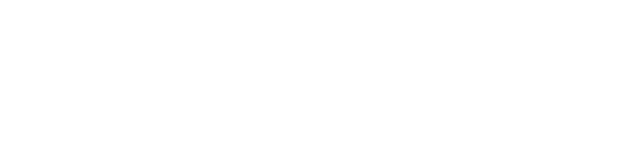
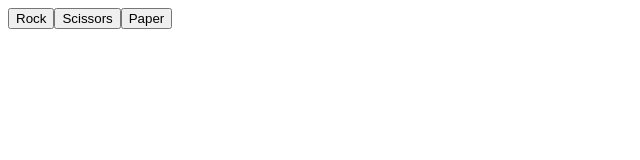
Before and after one commit to ShaunVandermey/Paper-Scissors-Rock, a plain HTML site: page index.html in a window 1280 px wide. Shown: the whole page, without its empty margins (0-640 px from the left). Drawn offline with Linux system fonts and the light colour scheme.

Commit message:
Update game to use UI instead of dev console.

```diff
--- a/code.js
+++ b/code.js
@@ -18,17 +18,55 @@ function getComputerChoice(){
 }
 var playerScore = 0;
 var computerScore = 0;
-function playGame(){
-    alert("Let's play 5 games of Paper, Scissors, Rock!");
-    playerScore = 0;
-    computerScore = 0;
-    for(let i = 0; i < 5; i++){
-        let playerChoice = prompt("Please enter Rock, Paper, or Scissors").toLowerCase();
-        alert(compareChoices(playerChoice, getComputerChoice()));
-        alert("The current score is: Player " + playerScore + ", Computer " + computerScore);
-    }
-    alert("The final score is: Player " + playerScore + ", Computer " + computerScore);
+//setup buttons
+let container = document.querySelector(".container");
+
+let rockButton = document.createElement("button");
+rockButton.classList.add("content");
+rockButton.textContent = "Rock";
+rockButton.addEventListener("click", chooseRock);
+container.appendChild(rockButton);
+
+
+let scissorsButton = document.createElement("button");
+scissorsButton.classList.add("content");
+scissorsButton.textContent = "Scissors";
+scissorsButton.addEventListener("click", chooseScissors);
+container.appendChild(scissorsButton);
+
+
+let paperButton = document.createElement("button");
+paperButton.classList.add("content");
+paperButton.textContent = "Paper";
+paperButton.addEventListener("click", choosePaper);
+container.appendChild(paperButton);
+
+let resultDiv = document.createElement("div");
+resultDiv.classList.add("content");
+container.appendChild(resultDiv);
+
+let scoreDiv = document.createElement("div");
+scoreDiv.classList.add("content");
+container.appendChild(scoreDiv);
+
+
+function playGame(choice){
+        //let playerChoice = prompt("Please enter Rock, Paper, or Scissors").toLowerCase();
+        resultDiv.textContent = compareChoices(choice, getComputerChoice());
+        scoreDiv.textContent = "Player: " + playerScore.toString() + " Computer: " + computerScore.toString();
     return;
+}
+
+function choosePaper(e){
+    playGame("paper");
+}
+
+function chooseScissors(e){
+    playGame("scissors");
+}
+
+function chooseRock(e){
+    playGame("rock");
 }
 
 function compareChoices(playerChoice, computerChoice){
--- a/index.html
+++ b/index.html
@@ -5,9 +5,11 @@
     <meta http-equiv="X-UA-Compatible" content="IE=edge">
     <meta name="viewport" content="width=device-width, initial-scale=1.0">
     <title>Document</title>
-    <script src="code.js"></script>
+
 </head>
 <body>
+    <div class="container"></div>
 
+    <script src="code.js" defer></script>
 </body>
 </html>
```
